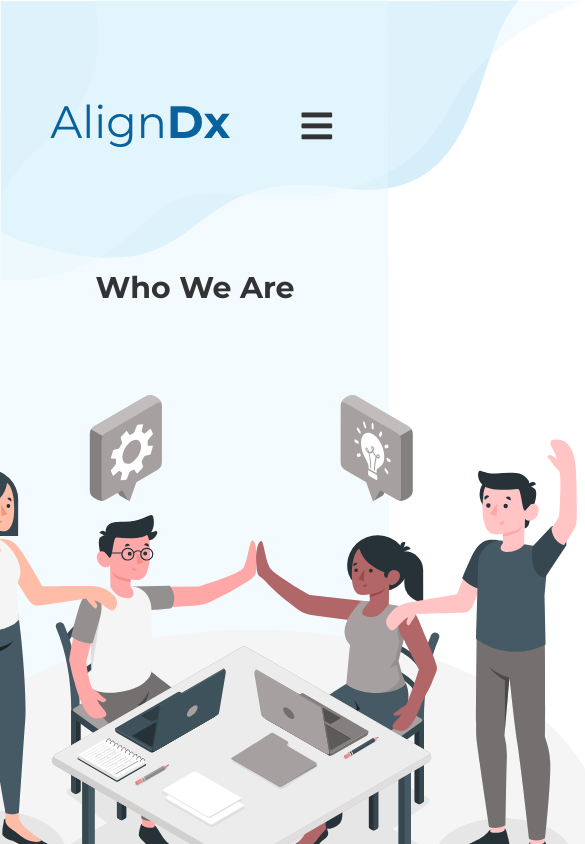
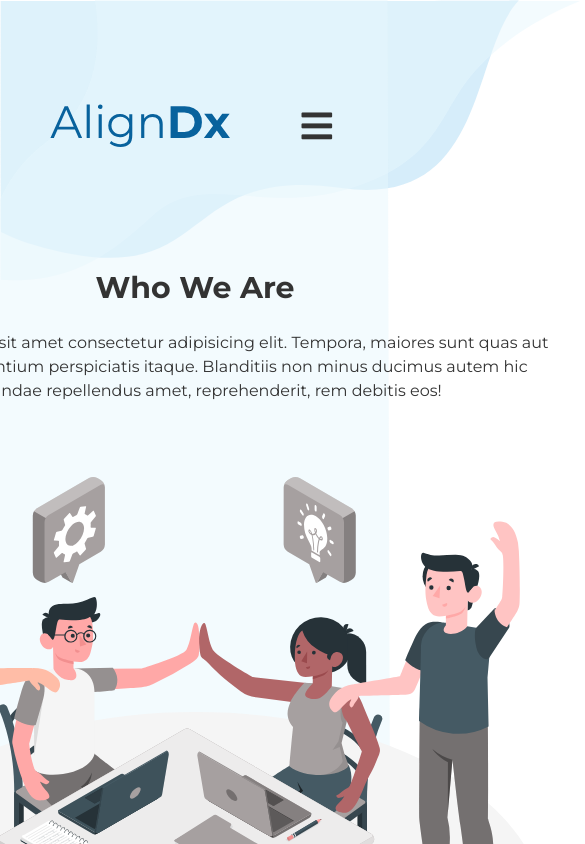
Before and after one commit to doxeylab/aligndx, a React (Create React App) app in the folder pocd-seq-app/: page /about in a window 390 px wide. Shown: the top 844 px of the page, 585 px wide, since content can reach past the window. Built offline with nearby package versions, Linux system fonts and the light colour scheme.

Commit message:
aboutUsPage media queries

```diff
--- a/pocd-seq-app/src/components/Navbar.js
+++ b/pocd-seq-app/src/components/Navbar.js
@@ -18,12 +18,10 @@ function Navbar() {
                       <img className="AlignDx" src={AlignDx} alt="AlignDx" />
                   </Link>
 
-
                   <div className='menuIcon' onClick={handleClick}>
                       <i className={click ? 'fas fa-times-circle' : 'fas fa-bars'} />
                   </div>
               </div>
-
               <ul className={click ? 'navMenu active' : 'navMenu'}>
                 <li className='navItem'>
                   <Link
--- a/pocd-seq-app/src/styles/componentStyles/newNavbar.css
+++ b/pocd-seq-app/src/styles/componentStyles/newNavbar.css
@@ -40,11 +40,12 @@
 }
 
 /*Ajusts the Links (About,Teams,etc)*/
+
 .navMenu {
-    display: flex;
+    justify-content: center;
     align-content: center;
     align-items: center;
-    justify-content: center;
+    display: flex;
 
     list-style-type: none;
 
--- a/pocd-seq-app/src/styles/pageStyles/About.css
+++ b/pocd-seq-app/src/styles/pageStyles/About.css
@@ -27,7 +27,10 @@
     text-align: center;
 }
 
-
+.aboutUsBody {
+    padding-left: 20px;
+    padding-right: 20px;
+}
 
 .ourGoals {
     display:flex;
@@ -133,6 +136,11 @@
         align-items: center;
     }
 
+    .aboutUsBody {
+        display: flex;
+        flex-direction: column;
+        flex-wrap: wrap;
+    }
     .ourGoals {
         display: flex;
         flex-direction: column;
```
